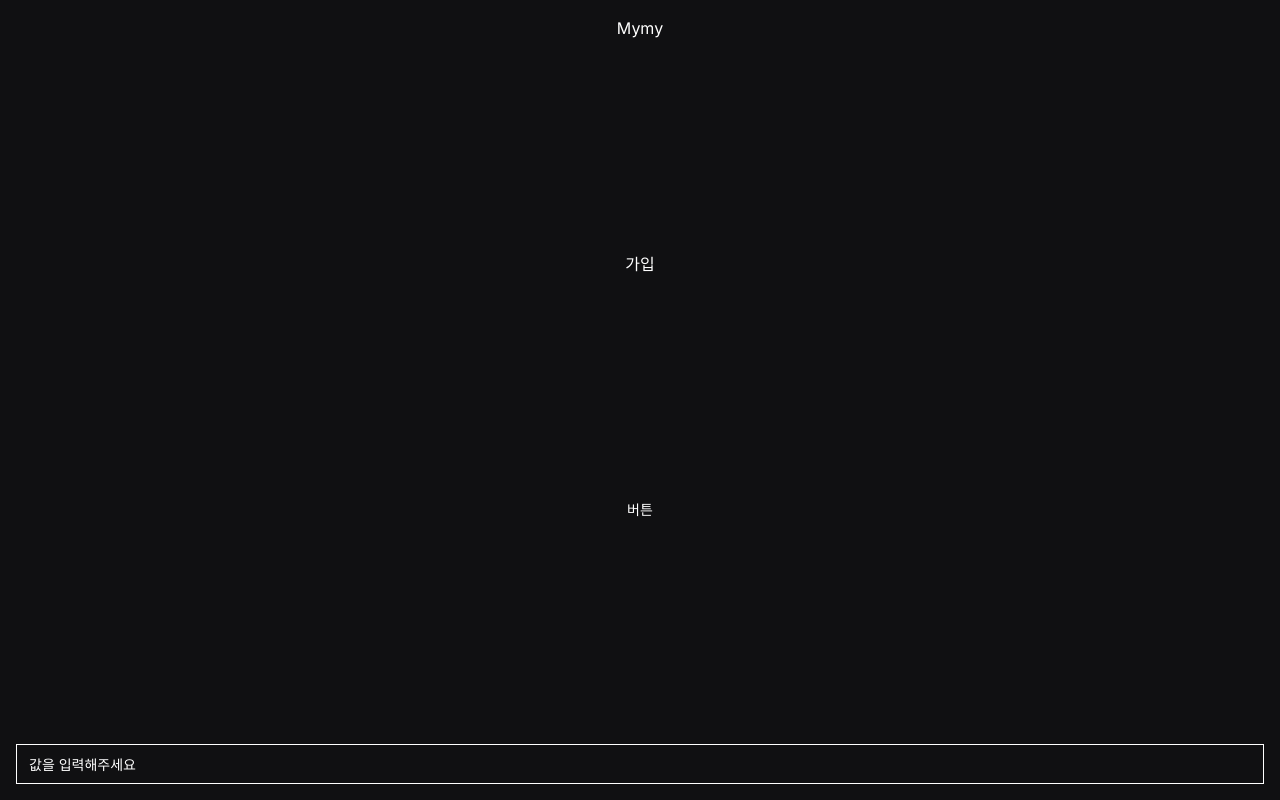
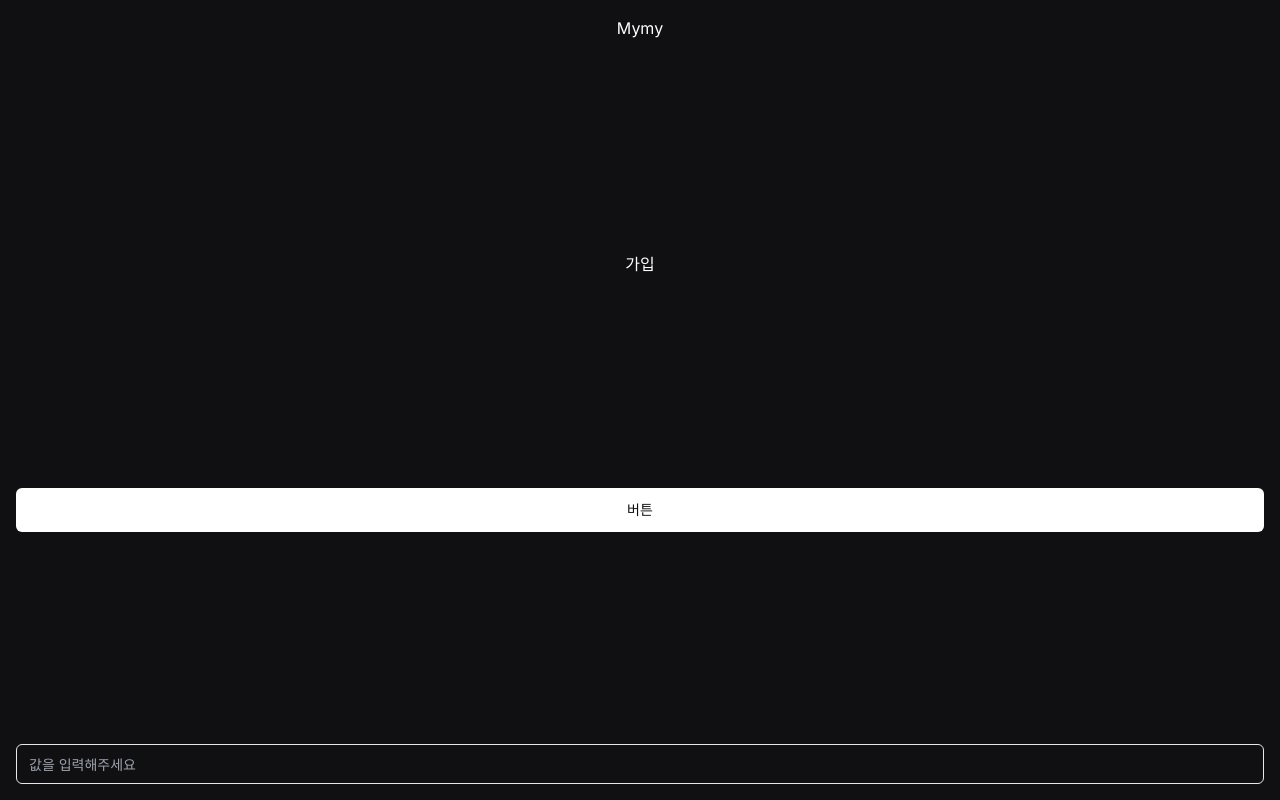
Before and after one commit to getmymy/mymy-client, a Next.js app: page / in a window 1280 px wide. Built offline with nearby package versions, Linux system fonts and the light colour scheme.

Commit message:
style: 기본 color set 추가 및 tailwind color 셋팅 (#6)

```diff
--- a/src/app/globals.css
+++ b/src/app/globals.css
@@ -5,27 +5,32 @@
 
 @layer base {
   :root {
-    /* Color styles */
-    --black-100: 240, 5.9%, 6.7%, 1;
-    --black-a80: 240, 5.9%, 6.7%, 0.8;
-    --black-a60: 240, 5.9%, 6.7%, 0.6;
-    --black-a40: 240, 5.9%, 6.7%, 0.4;
-    --black-a20: 240, 5.9%, 6.7%, 0.2;
-    --black-a10: 240, 5.9%, 6.7%, 0.1;
-    --black-a4: 240, 5.9%, 6.7%, 0.04;
-    --white-100: 0, 0%, 100%, 1;
-    --white-a80: 0, 0%, 100%, 0.8;
-    --white-a60: 0, 0%, 100%, 0.6;
-    --white-a40: 0, 0%, 100%, 0.4;
-    --white-a20: 0, 0%, 100%, 0.2;
-    --white-a10: 0, 0%, 100%, 0.1;
-    --white-a4: 0, 0%, 100%, 0.04;
-    --gray-100: 0, 0%, 28.2%, 1;
-    --green: 141, 88.2%, 50%, 1;
-    --orange: 29, 100%, 55.1%, 1;
+    --black-100: rgba(16, 16, 18, 1);
+    --black-a10: rgba(16, 16, 18, 0.1);
+    --black-a20: rgba(16, 16, 18, 0.2);
+    --black-a4: rgba(16, 16, 18, 0.04);
+    --black-a40: rgba(16, 16, 18, 0.4);
+    --black-a60: rgba(16, 16, 18, 0.6);
+    --black-a80: rgba(16, 16, 18, 0.8);
+    --gray-100: rgba(72, 72, 72, 1);
+    --green: rgba(15, 240, 92, 1);
+    --orange: rgba(255, 136, 26, 1);
+    --white-100: rgba(255, 255, 255, 1);
+    --white-a10: rgba(255, 255, 255, 0.1);
+    --white-a20: rgba(255, 255, 255, 0.2);
+    --white-a4: rgba(255, 255, 255, 0.04);
+    --white-a40: rgba(255, 255, 255, 0.4);
+    --white-a60: rgba(255, 255, 255, 0.6);
+    --white-a80: rgba(255, 255, 255, 0.8);
 
     --background: var(--black-100);
     --foreground: var(--white-100);
+
+    --primary: var(--white-100);
+    --primary-foreground: var(--black-100);
+
+    --secondary: var(--white-a80);
+    --secondary-foreground: var(--black-a80);
   }
 }
 
--- a/tailwind.config.ts
+++ b/tailwind.config.ts
@@ -21,58 +21,33 @@ module.exports = {
     },
     extend: {
       colors: {
-        border: 'hsl(var(--border))',
-        input: 'hsl(var(--input))',
-        ring: 'hsl(var(--ring))',
-        background: 'hsl(var(--background))',
-        foreground: 'hsl(var(--foreground))',
+        'black-100': 'var(--black-100)',
+        'black-a10': 'var(--black-a10)',
+        'black-a20': 'var(--black-a20)',
+        'black-a4': 'var(--black-a4)',
+        'black-a40': 'var(--black-a40)',
+        'black-a60': 'var(--black-a60)',
+        'black-a80': 'var(--black-a80)',
+        'gray-100': 'var(--gray-100)',
+        green: 'var(--green)',
+        orange: 'var(--orange)',
+        'white-100': 'var(--white-100)',
+        'white-a10': 'var(--white-a10)',
+        'white-a20': 'var(--white-a20)',
+        'white-a4': 'var(--white-a4)',
+        'white-a40': 'var(--white-a40)',
+        'white-a60': 'var(--white-a60)',
+        'white-a80': 'var(--white-a80)',
+        background: 'var(--background)',
+        foreground: 'var(--foreground)',
         primary: {
-          DEFAULT: 'hsl(var(--primary))',
-          foreground: 'hsl(var(--primary-foreground))',
+          DEFAULT: 'var(--primary)',
+          foreground: 'var(--primary-foreground)',
         },
         secondary: {
-          DEFAULT: 'hsl(var(--secondary))',
-          foreground: 'hsl(var(--secondary-foreground))',
+          DEFAULT: 'var(--secondary)',
+          foreground: 'var(--secondary-foreground)',
         },
-        destructive: {
-          DEFAULT: 'hsl(var(--destructive))',
-          foreground: 'hsl(var(--destructive-foreground))',
-        },
-        muted: {
-          DEFAULT: 'hsl(var(--muted))',
-          foreground: 'hsl(var(--muted-foreground))',
-        },
-        accent: {
-          DEFAULT: 'hsl(var(--accent))',
-          foreground: 'hsl(var(--accent-foreground))',
-        },
-        popover: {
-          DEFAULT: 'hsl(var(--popover))',
-          foreground: 'hsl(var(--popover-foreground))',
-        },
-        card: {
-          DEFAULT: 'hsl(var(--card))',
-          foreground: 'hsl(var(--card-foreground))',
-        },
-      },
-      borderRadius: {
-        lg: 'var(--radius)',
-        md: 'calc(var(--radius) - 2px)',
-        sm: 'calc(var(--radius) - 4px)',
-      },
-      keyframes: {
-        'accordion-down': {
-          from: { height: 0 },
-          to: { height: 'var(--radix-accordion-content-height)' },
-        },
-        'accordion-up': {
-          from: { height: 'var(--radix-accordion-content-height)' },
-          to: { height: 0 },
-        },
-      },
-      animation: {
-        'accordion-down': 'accordion-down 0.2s ease-out',
-        'accordion-up': 'accordion-up 0.2s ease-out',
       },
     },
   },
```
Also changed, not shown: components.json.
